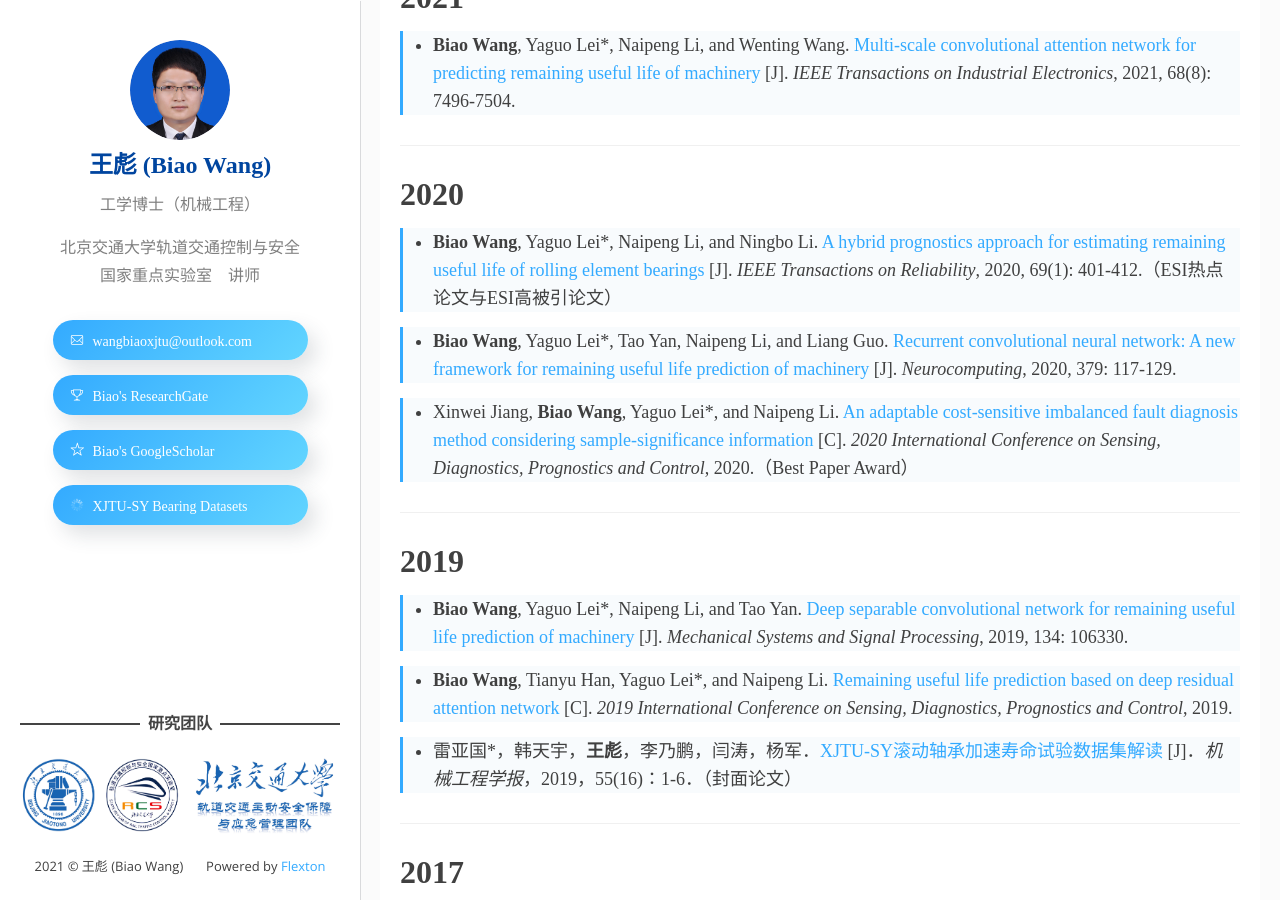
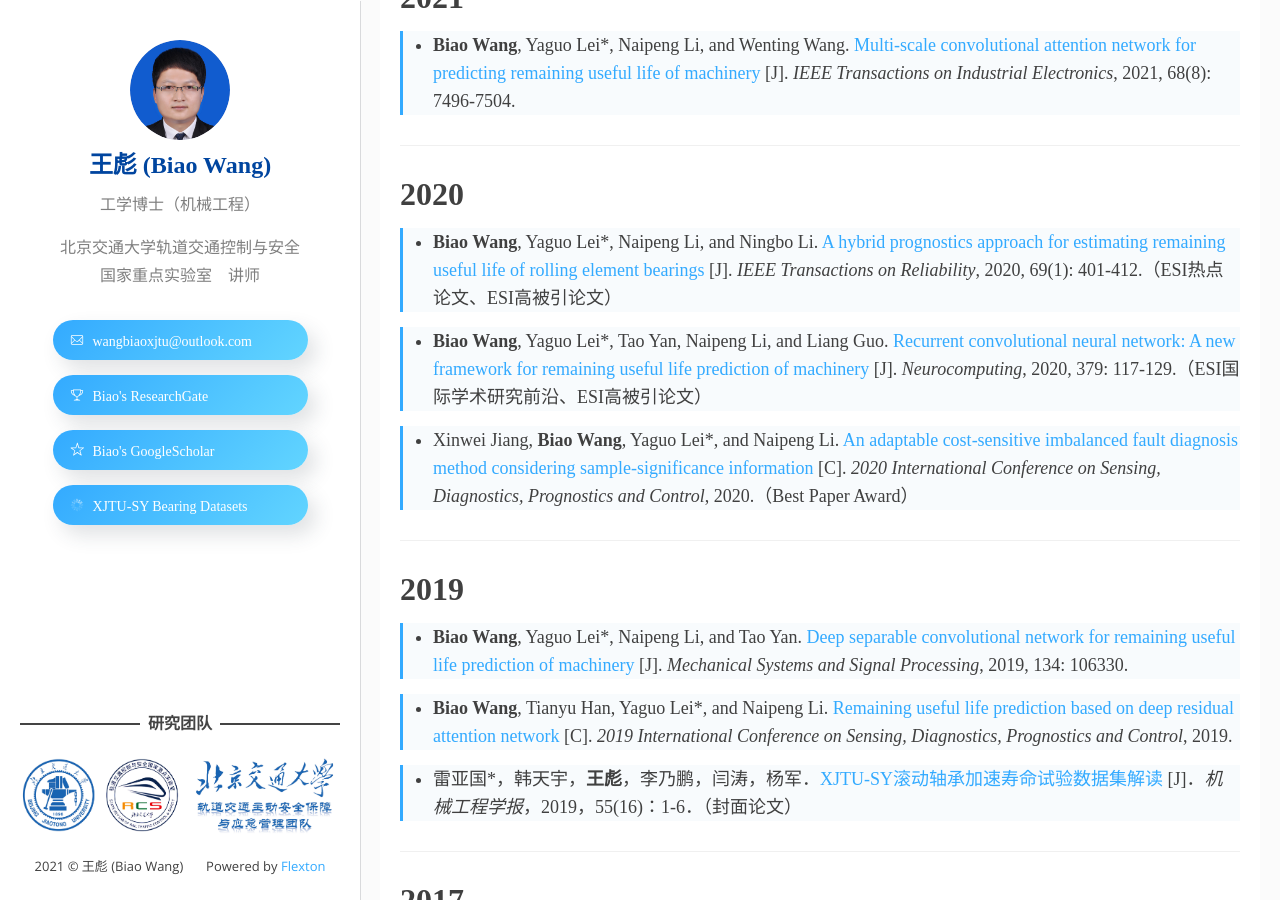
Before and after one commit to WangBiaoXJTU/WangBiaoXJTU.github.io, a Jekyll site: the page built from _posts/2021-06-28-publication.markdown, in a window 1280 px wide and 900 px high, scrolled down 700 px. Built offline with Jekyll 4.4.1, drawn with Linux system fonts in a browser that asks for light colours; some web fonts are replaced.

Commit message:
Update 2021-06-28-publication.markdown

```diff
--- a/_posts/2021-06-28-publication.markdown
+++ b/_posts/2021-06-28-publication.markdown
@@ -14,9 +14,9 @@ categories:
 
 ***
 # 2020
-> * __Biao Wang__, Yaguo Lei*, Naipeng Li, and Ningbo Li. [A hybrid prognostics approach for estimating remaining useful life of rolling element bearings](https://ieeexplore.ieee.org/document/8576668) [J]. _IEEE Transactions on Reliability_, 2020, 69(1): 401-412.（ESI热点论文与ESI高被引论文）
+> * __Biao Wang__, Yaguo Lei*, Naipeng Li, and Ningbo Li. [A hybrid prognostics approach for estimating remaining useful life of rolling element bearings](https://ieeexplore.ieee.org/document/8576668) [J]. _IEEE Transactions on Reliability_, 2020, 69(1): 401-412.（ESI热点论文、ESI高被引论文）
 
-> * __Biao Wang__, Yaguo Lei*, Tao Yan, Naipeng Li, and Liang Guo. [Recurrent convolutional neural network: A new framework for remaining useful life prediction of machinery](https://www.sciencedirect.com/science/article/pii/S0925231219315024?via%3Dihub) [J]. _Neurocomputing_, 2020, 379: 117-129.
+> * __Biao Wang__, Yaguo Lei*, Tao Yan, Naipeng Li, and Liang Guo. [Recurrent convolutional neural network: A new framework for remaining useful life prediction of machinery](https://www.sciencedirect.com/science/article/pii/S0925231219315024?via%3Dihub) [J]. _Neurocomputing_, 2020, 379: 117-129.（ESI国际学术研究前沿、ESI高被引论文）
 
 > * Xinwei Jiang, __Biao Wang__, Yaguo Lei*, and Naipeng Li. [An adaptable cost-sensitive imbalanced fault diagnosis method considering sample-significance information](https://ieeexplore.ieee.org/document/9353142) [C]. _2020 International Conference on Sensing, Diagnostics, Prognostics and Control_, 2020.（Best Paper Award）
 
```
